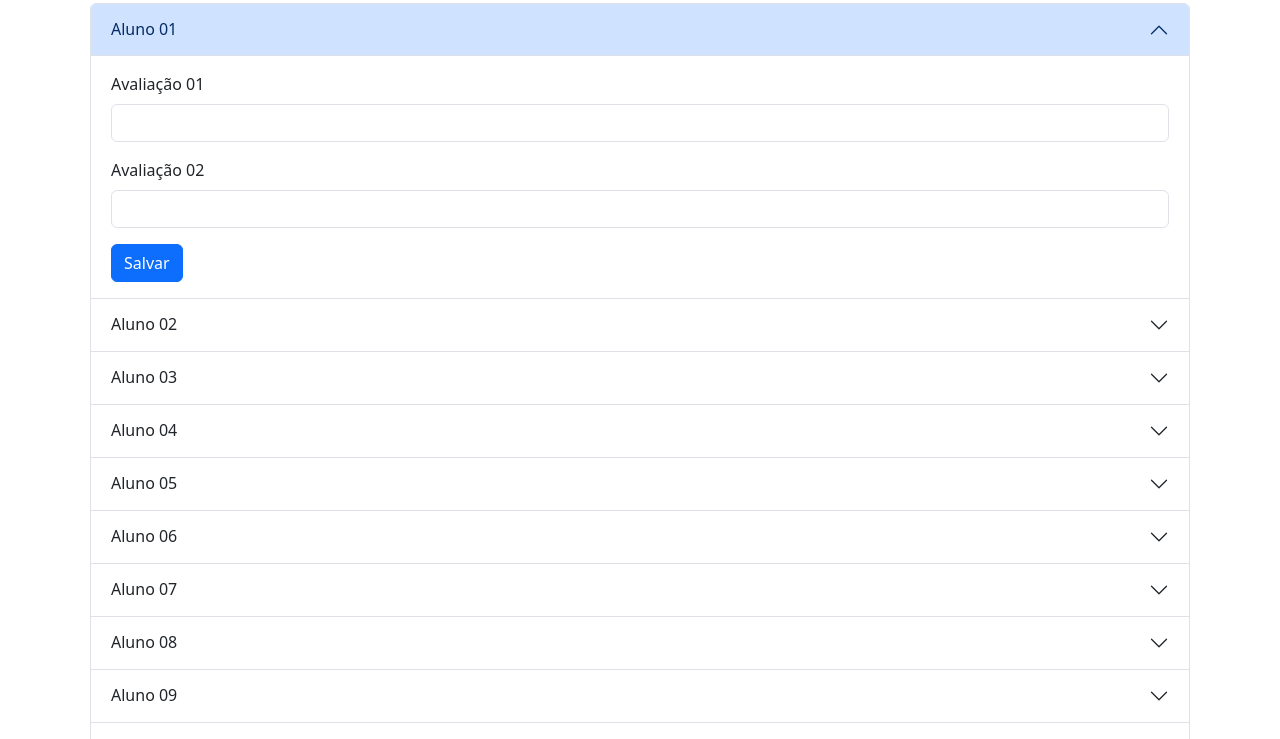
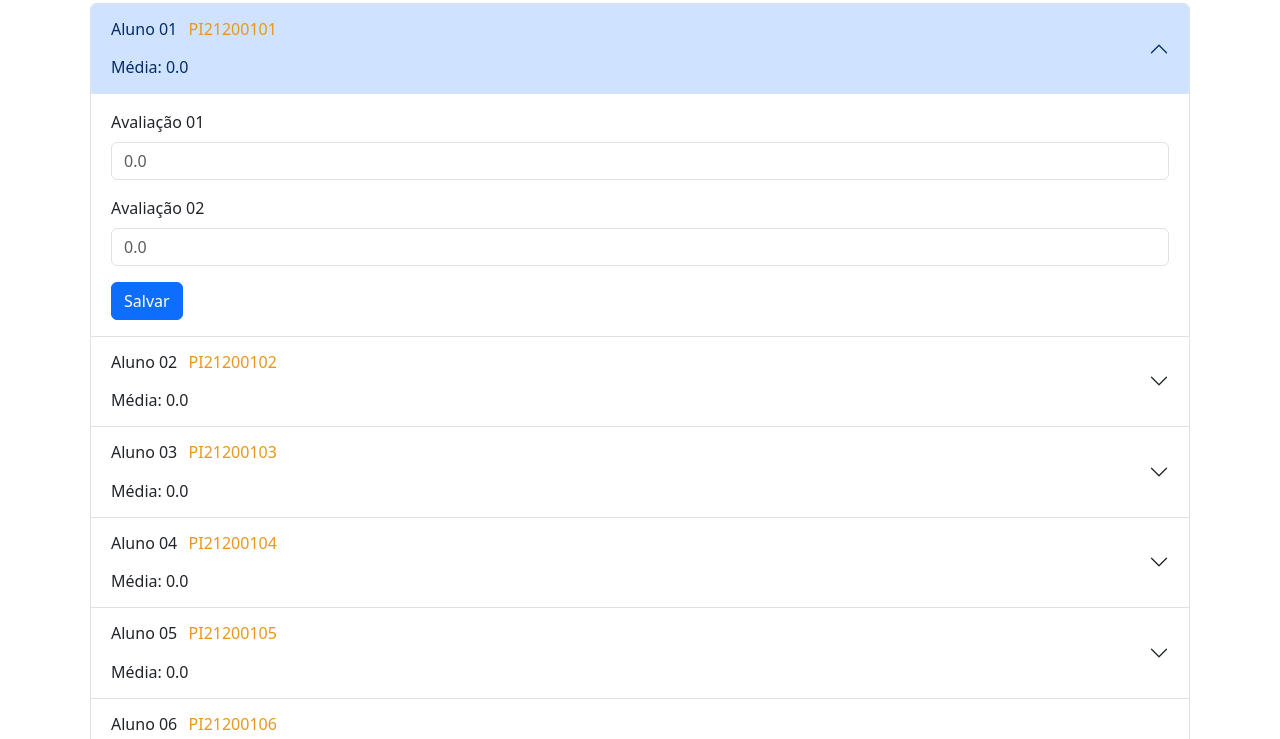
Before and after one commit to rgomesss/DiarioDeClasse, a plain HTML site: page index.html in a window 1280 px wide. Shown: the part 61-800 px from the top of the page. Drawn offline with nearby package versions, Linux system fonts and the light colour scheme.

Commit message:
Update index.html

```diff
--- a/index.html
+++ b/index.html
@@ -13,8 +13,13 @@
             <div class="accordion" id="accordionExample">
                 <div class="accordion-item">
                   <h2 class="accordion-header">
-                    <button class="accordion-button d-flex align-content-start flex-wrap" type="button" data-bs-toggle="collapse" data-bs-target="#collapseOne" aria-expanded="true" aria-controls="collapseOne">
+                    <button class="accordion-button d-flex align-content-start flex-wrap " type="button" data-bs-toggle="collapse" data-bs-target="#collapseOne" aria-expanded="true" aria-controls="collapseOne">
                       Aluno 01
+                      <br>
+                      <br>
+                      Média: 0.0
+                      <span class="align-self-start" style="color: rgb(233, 151, 28);">PI21200101</span>
+
 
                     </button>
                   </h2>
@@ -23,12 +28,12 @@
                         <form>
                             <div class="mb-3">
                               <label for="exampleInputEmail1" class="form-label">Avaliação 01</label>
-                              <input type="text" class="form-control" id="exampleInputEmail1" aria-describedby="emailHelp">
+                              <input type="text" class="form-control" id="exampleInputEmail1" aria-describedby="emailHelp" placeholder="0.0">
 
                             </div>
                             <div class="mb-3">
                               <label for="exampleInputPassword1" class="form-label">Avaliação 02</label>
-                              <input type="text" class="form-control" id="exampleInputPassword1">
+                              <input type="text" class="form-control" id="exampleInputPassword1" placeholder="0.0">
                             </div>
 
                             <button type="submit" class="btn btn-primary">Salvar</button>
@@ -40,6 +45,10 @@
                   <h2 class="accordion-header">
                     <button class="accordion-button collapsed" type="button" data-bs-toggle="collapse" data-bs-target="#collapseTwo" aria-expanded="false" aria-controls="collapseTwo">
                       Aluno 02
+                      <br>
+                      <br>
+                      Média: 0.0
+                      <span class="align-self-start" style="color: rgb(233, 151, 28);">PI21200102</span>
                     </button>
                   </h2>
                   <div id="collapseTwo" class="accordion-collapse collapse" data-bs-parent="#accordionExample">
@@ -47,12 +56,12 @@
                         <form>
                             <div class="mb-3">
                               <label for="exampleInputEmail1" class="form-label">Avaliação 01</label>
-                              <input type="text" class="form-control" id="exampleInputEmail1" aria-describedby="emailHelp">
+                              <input type="text" class="form-control" id="exampleInputEmail1" aria-describedby="emailHelp" placeholder="0.0">
 
                             </div>
                             <div class="mb-3">
                               <label for="exampleInputPassword1" class="form-label">Avaliação 02</label>
-                              <input type="text" class="form-control" id="exampleInputPassword1">
+                              <input type="text" class="form-control" id="exampleInputPassword1" placeholder="0.0">
                             </div>
 
                             <button type="submit" class="btn btn-primary">Salvar</button>
@@ -64,6 +73,10 @@
                   <h2 class="accordion-header">
                     <button class="accordion-button collapsed" type="button" data-bs-toggle="collapse" data-bs-target="#collapseThree" aria-expanded="false" aria-controls="collapseThree">
                       Aluno 03
+                      <br>
+                      <br>
+                      Média: 0.0
+                      <span class="align-self-start" style="color: rgb(233, 151, 28);">PI21200103</span>
                     </button>
                   </h2>
                   <div id="collapseThree" class="accordion-collapse collapse" data-bs-parent="#accordionExample">
@@ -71,12 +84,12 @@
                         <form>
                             <div class="mb-3">
                               <label for="exampleInputEmail1" class="form-label">Avaliação 01</label>
-                              <input type="text" class="form-control" id="exampleInputEmail1" aria-describedby="emailHelp">
+                              <input type="text" class="form-control" id="exampleInputEmail1" aria-describedby="emailHelp" placeholder="0.0">
 
                             </div>
                             <div class="mb-3">
                               <label for="exampleInputPassword1" class="form-label">Avaliação 02</label>
-                              <input type="text" class="form-control" id="exampleInputPassword1">
+                              <input type="text" class="form-control" id="exampleInputPassword1" placeholder="0.0">
                             </div>
 
                             <button type="submit" class="btn btn-primary">Salvar</button>
@@ -88,6 +101,10 @@
                     <h2 class="accordion-header">
                       <button class="accordion-button collapsed" type="button" data-bs-toggle="collapse" data-bs-target="#collapseFour" aria-expanded="false" aria-controls="collapseFour">
                         Aluno 04
+                        <br>
+                      <br>
+                      Média: 0.0
+                      <span class="align-self-start" style="color: rgb(233, 151, 28);">PI21200104</span>
                       </button>
                     </h2>
                     <div id="collapseFour" class="accordion-collapse collapse" data-bs-parent="#accordionExample">
@@ -95,12 +112,12 @@
                           <form>
                               <div class="mb-3">
                                 <label for="exampleInputEmail1" class="form-label">Avaliação 01</label>
-                                <input type="text" class="form-control" id="exampleInputEmail1" aria-describedby="emailHelp">
+                                <input type="text" class="form-control" id="exampleInputEmail1" aria-describedby="emailHelp" placeholder="0.0">
 
                               </div>
                               <div class="mb-3">
                                 <label for="exampleInputPassword1" class="form-label">Avaliação 02</label>
-                                <input type="text" class="form-control" id="exampleInputPassword1">
+                                <input type="text" class="form-control" id="exampleInputPassword1" placeholder="0.0">
                               </div>
 
                               <button type="submit" class="btn btn-primary">Salvar</button>
@@ -112,6 +129,10 @@
                     <h2 class="accordion-header">
                       <button class="accordion-button collapsed" type="button" data-bs-toggle="collapse" data-bs-target="#collapseFive" aria-expanded="false" aria-controls="collapseFive">
                         Aluno 05
+                        <br>
+                      <br>
+                      Média: 0.0
+                      <span class="align-self-start" style="color: rgb(233, 151, 28);">PI21200105</span>
                       </button>
                     </h2>
                     <div id="collapseFive" class="accordion-collapse collapse" data-bs-parent="#accordionExample">
@@ -119,12 +140,12 @@
                           <form>
                               <div class="mb-3">
                                 <label for="exampleInputEmail1" class="form-label">Avaliação 01</label>
-                                <input type="text" class="form-control" id="exampleInputEmail1" aria-describedby="emailHelp">
+                                <input type="text" class="form-control" id="exampleInputEmail1" aria-describedby="emailHelp" placeholder="0.0">
 
                               </div>
                               <div class="mb-3">
                                 <label for="exampleInputPassword1" class="form-label">Avaliação 02</label>
-                                <input type="text" class="form-control" id="exampleInputPassword1">
+                                <input type="text" class="form-control" id="exampleInputPassword1" placeholder="0.0">
                               </div>
 
                               <button type="submit" class="btn btn-primary">Salvar</button>
@@ -136,6 +157,10 @@
                     <h2 class="accordion-header">
                       <button class="accordion-button collapsed" type="button" data-bs-toggle="collapse" data-bs-target="#collapseSix" aria-expanded="false" aria-controls="col#collapseSix">
                         Aluno 06
+                        <br>
+                      <br>
+                      Média: 0.0
+                      <span class="align-self-start" style="color: rgb(233, 151, 28);">PI21200106</span>
                       </button>
                     </h2>
                     <div id="collapseSix" class="accordion-collapse collapse" data-bs-parent="#accordionExample">
@@ -143,12 +168,12 @@
                           <form>
                               <div class="mb-3">
                                 <label for="exampleInputEmail1" class="form-label">Avaliação 01</label>
-                                <input type="text" class="form-control" id="exampleInputEmail1" aria-describedby="emailHelp">
+                                <input type="text" class="form-control" id="exampleInputEmail1" aria-describedby="emailHelp" placeholder="0.0">
 
                               </div>
                               <div class="mb-3">
                                 <label for="exampleInputPassword1" class="form-label">Avaliação 02</label>
-                                <input type="text" class="form-control" id="exampleInputPassword1">
+                                <input type="text" class="form-control" id="exampleInputPassword1" placeholder="0.0">
                               </div>
 
                               <button type="submit" class="btn btn-primary">Salvar</button>
@@ -160,6 +185,10 @@
                     <h2 class="accordion-header">
                       <button class="accordion-button collapsed" type="button" data-bs-toggle="collapse" data-bs-target="#collapseSeven" aria-expanded="false" aria-controls="col#collapseSeven">
                         Aluno 07
+                        <br>
+                      <br>
+                      Média: 0.0
+                      <span class="align-self-start" style="color: rgb(233, 151, 28);">PI21200107</span>
                       </button>
                     </h2>
                     <div id="collapseSeven" class="accordion-collapse collapse" data-bs-parent="#accordionExample">
@@ -167,12 +196,12 @@
                           <form>
                               <div class="mb-3">
                                 <label for="exampleInputEmail1" class="form-label">Avaliação 01</label>
-                                <input type="text" class="form-control" id="exampleInputEmail1" aria-describedby="emailHelp">
+                                <input type="text" class="form-control" id="exampleInputEmail1" aria-describedby="emailHelp" placeholder="0.0">
 
                               </div>
                               <div class="mb-3">
                                 <label for="exampleInputPassword1" class="form-label">Avaliação 02</label>
-                                <input type="text" class="form-control" id="exampleInputPassword1">
+                                <input type="text" class="form-control" id="exampleInputPassword1" placeholder="0.0">
                               </div>
 
                               <button type="submit" class="btn btn-primary">Salvar</button>
@@ -184,6 +213,10 @@
                     <h2 class="accordion-header">
                       <button class="accordion-button collapsed" type="button" data-bs-toggle="collapse" data-bs-target="#collapseEight" aria-expanded="false" aria-controls="collapseEight">
                         Aluno 08
+                        <br>
+                      <br>
+                      Média: 0.0
+                      <span class="align-self-start" style="color: rgb(233, 151, 28);">PI21200108</span>
                       </button>
                     </h2>
                     <div id="collapseEight" class="accordion-collapse collapse" data-bs-parent="#accordionExample">
@@ -191,12 +224,12 @@
                           <form>
                               <div class="mb-3">
                                 <label for="exampleInputEmail1" class="form-label">Avaliação 01</label>
-                                <input type="text" class="form-control" id="exampleInputEmail1" aria-describedby="emailHelp">
+                                <input type="text" class="form-control" id="exampleInputEmail1" aria-describedby="emailHelp" placeholder="0.0">
 
                               </div>
                               <div class="mb-3">
                                 <label for="exampleInputPassword1" class="form-label">Avaliação 02</label>
-                                <input type="text" class="form-control" id="exampleInputPassword1">
+                                <input type="text" class="form-control" id="exampleInputPassword1" placeholder="0.0">
                               </div>
 
                               <button type="submit" class="btn btn-primary">Salvar</button>
@@ -208,6 +241,10 @@
                     <h2 class="accordion-header">
                       <button class="accordion-button collapsed" type="button" data-bs-toggle="collapse" data-bs-target="#collapseNine" aria-expanded="false" aria-controls="collapseNine">
                         Aluno 09
+                        <br>
+                      <br>
+                      Média: 0.0
+                      <span class="align-self-start" style="color: rgb(233, 151, 28);">PI21200109</span>
                       </button>
                     </h2>
                     <div id="collapseNine" class="accordion-collapse collapse" data-bs-parent="#accordionExample">
@@ -215,12 +252,12 @@
                           <form>
                               <div class="mb-3">
                                 <label for="exampleInputEmail1" class="form-label">Avaliação 01</label>
-                                <input type="text" class="form-control" id="exampleInputEmail1" aria-describedby="emailHelp">
+                                <input type="text" class="form-control" id="exampleInputEmail1" aria-describedby="emailHelp" placeholder="0.0">
 
                               </div>
                               <div class="mb-3">
                                 <label for="exampleInputPassword1" class="form-label">Avaliação 02</label>
-                                <input type="text" class="form-control" id="exampleInputPassword1">
+                                <input type="text" class="form-control" id="exampleInputPassword1" placeholder="0.0">
                               </div>
 
                               <button type="submit" class="btn btn-primary">Salvar</button>
@@ -231,7 +268,10 @@
                   <div class="accordion-item">
                     <h2 class="accordion-header">
                       <button class="accordion-button collapsed" type="button" data-bs-toggle="collapse" data-bs-target="#collapseTen" aria-expanded="false" aria-controls="collapseTen">
-                        Aluno 10
+                        Aluno 10<br>
+                        <br>
+                        Média: 0.0
+                        <span class="align-self-start" style="color: rgb(233, 151, 28);">PI21200110</span>
                       </button>
                     </h2>
                     <div id="collapseTen" class="accordion-collapse collapse" data-bs-parent="#accordionExample">
@@ -239,12 +279,12 @@
                           <form>
                               <div class="mb-3">
                                 <label for="exampleInputEmail1" class="form-label">Avaliação 01</label>
-                                <input type="text" class="form-control" id="exampleInputEmail1" aria-describedby="emailHelp">
+                                <input type="text" class="form-control" id="exampleInputEmail1" aria-describedby="emailHelp" placeholder="0.0">
 
                               </div>
                               <div class="mb-3">
                                 <label for="exampleInputPassword1" class="form-label">Avaliação 02</label>
-                                <input type="text" class="form-control" id="exampleInputPassword1">
+                                <input type="text" class="form-control" id="exampleInputPassword1" placeholder="0.0">
                               </div>
 
                               <button type="submit" class="btn btn-primary">Salvar</button>
```
